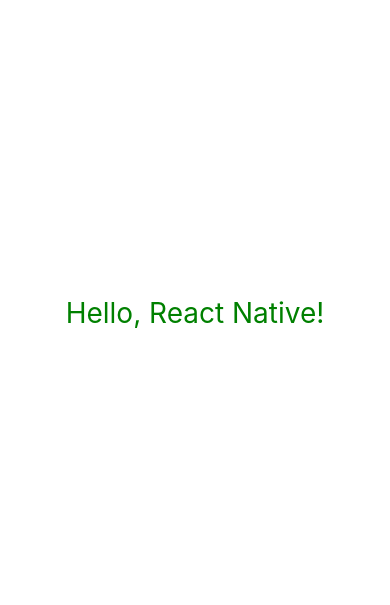
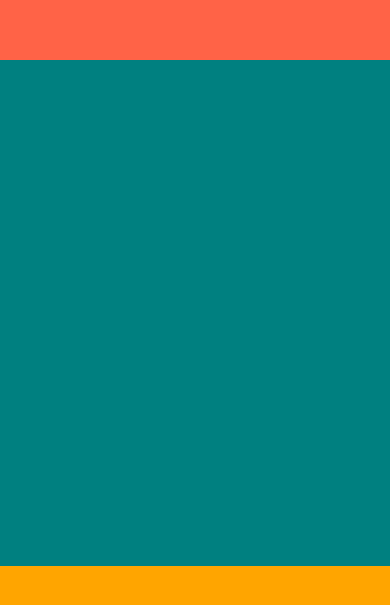
Before and after one commit to siawase17/React-Native, a React Native app: screen / in a window 390 px wide. Shown: the part 109-714 px from the top of the page. Built offline with nearby package versions, Linux system fonts and the light colour scheme.

Commit message:
layout with Flexbox

```diff
--- a/App.jsx
+++ b/App.jsx
@@ -1,24 +1,12 @@
-import { StatusBar } from 'expo-status-bar';
-import { StyleSheet, Text, View } from 'react-native';
+import React from 'react';
+import { View } from 'react-native';
 
 export default function App() {
   return (
-    <View style={styles.container}>
-      <Text style={styles.text}>Hello, React Native!</Text>
-      <StatusBar style="auto" />
+    <View style={{ flex: 1 }}>
+      <View style={{ flex: 1, backgroundColor: 'tomato'}}></View>
+      <View style={{ flex: 3, backgroundColor: 'teal'}}></View>
+      <View style={{ flex: 1, backgroundColor: 'orange'}}></View>
     </View>
   );
 }
-
-const styles = StyleSheet.create({
-  container: {
-    flex: 1,
-    backgroundColor: '#fff',
-    alignItems: 'center',
-    justifyContent: 'center',
-  },
-  text: {
-    fontSize: 28,
-    color: 'green',
-  }
-});
```
